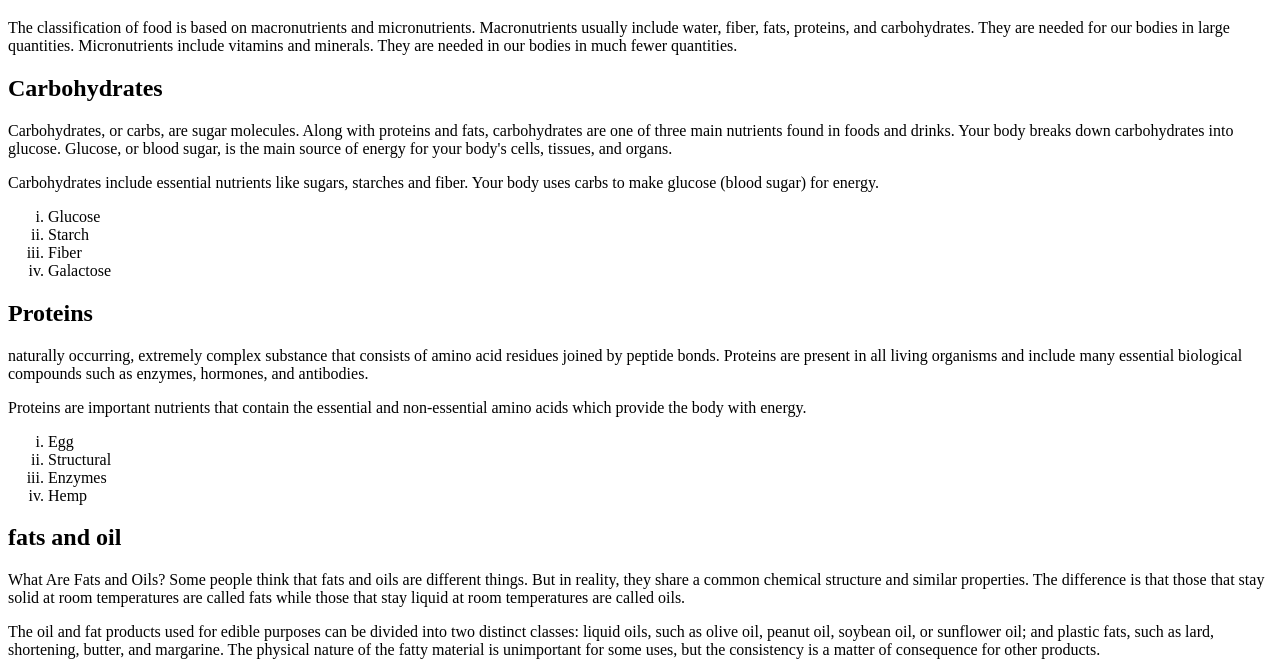
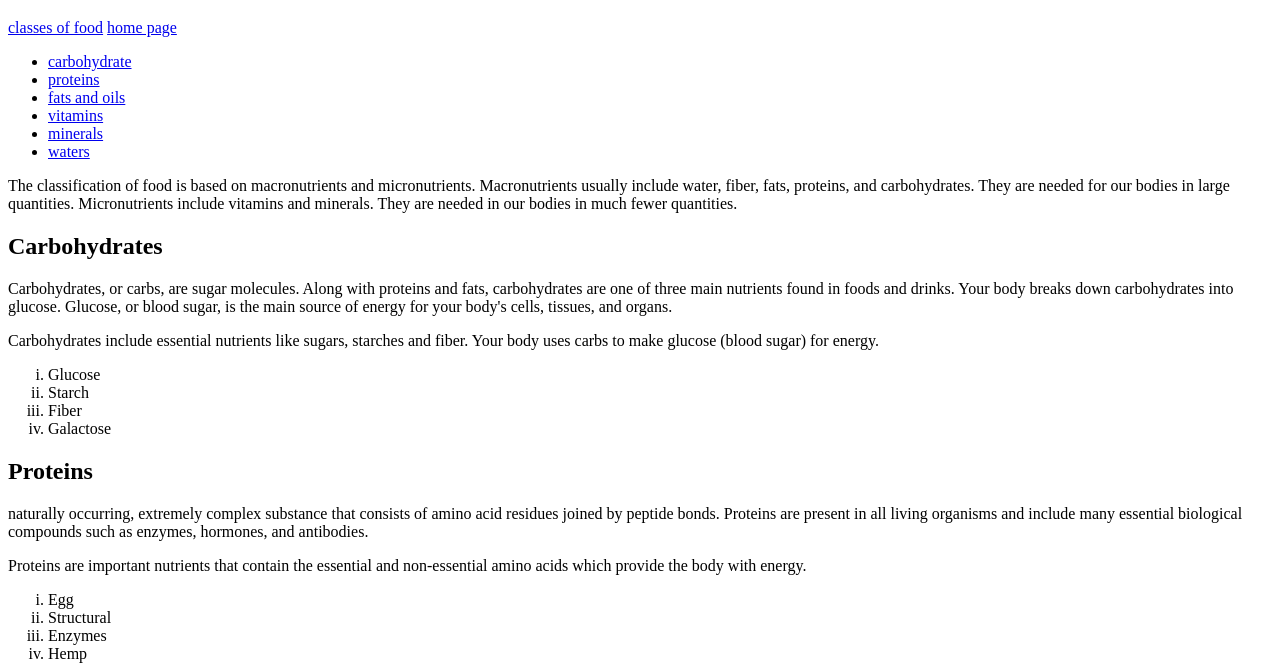
Before and after one commit to MUZWAYA/week1, a plain HTML site: page foods.html in a window 1280 px wide. Shown: the part 61-733 px from the top of the page. Drawn offline with Linux system fonts and the light colour scheme.

Commit message:
feed: add links to files

```diff
--- a/foods.html
+++ b/foods.html
@@ -8,6 +8,19 @@
   <body>
     <main>
       <h1>classes of food</h1>
+      <a href="https://muzwaya.github.io/week1/foods.html">classes of food</a>
+      <a href="foods.html" target="_blank">home page</a>
+
+      <nav>
+        <ul>
+          <li><a href="#carbs">carbohydrate</a></li>
+          <li><a href="#prots">proteins</a></li>
+          <li><a href="#fats">fats and oils</a></li>
+          <li><a href="#vits">vitamins</a></li>
+          <li><a href="#mins">minerals</a></li>
+          <li><a href="#wats">waters</a></li>
+        </ul>
+      </nav>
       <p>
         The classification of food is based on macronutrients and
         micronutrients. Macronutrients usually include water, fiber, fats,
@@ -15,7 +28,7 @@
         quantities. Micronutrients include vitamins and minerals. They are
         needed in our bodies in much fewer quantities.
       </p>
-      <section>
+      <section id="carbs">
         <h2>Carbohydrates</h2>
         <p>
           Carbohydrates, or carbs, are sugar molecules. Along with proteins and
@@ -35,7 +48,7 @@
           <li>Galactose</li>
         </ol>
       </section>
-      <section>
+      <section id="prots">
         <h2>Proteins</h2>
         <p>
           naturally occurring, extremely complex substance that consists of
@@ -54,7 +67,7 @@
           <li>Hemp</li>
         </ol>
       </section>
-      <section>
+      <section id="fats">
         <h2>fats and oil</h2>
         <p>
           What Are Fats and Oils? Some people think that fats and oils are
@@ -78,7 +91,7 @@
           <li>canola oil</li>
         </ol>
       </section>
-      <section>
+      <section id="vits">
         <h2>Vitamins</h2>
         <p>
           Vitamins and minerals are micronutrients required by the body to carry
@@ -98,7 +111,7 @@
           <li>Vitamin D</li>
         </ol>
       </section>
-      <section>
+      <section id="mines">
         <h2>Minerals</h2>
         <p>
           A natural substance with distinctive chemical and physical properties,
@@ -118,7 +131,7 @@
           <li>Magnesium</li>
         </ol>
       </section>
-      <section>
+      <section id="wats">
         <h2>Water</h2>
         <p>
           Water is the most important component of life, which is needed by
```
